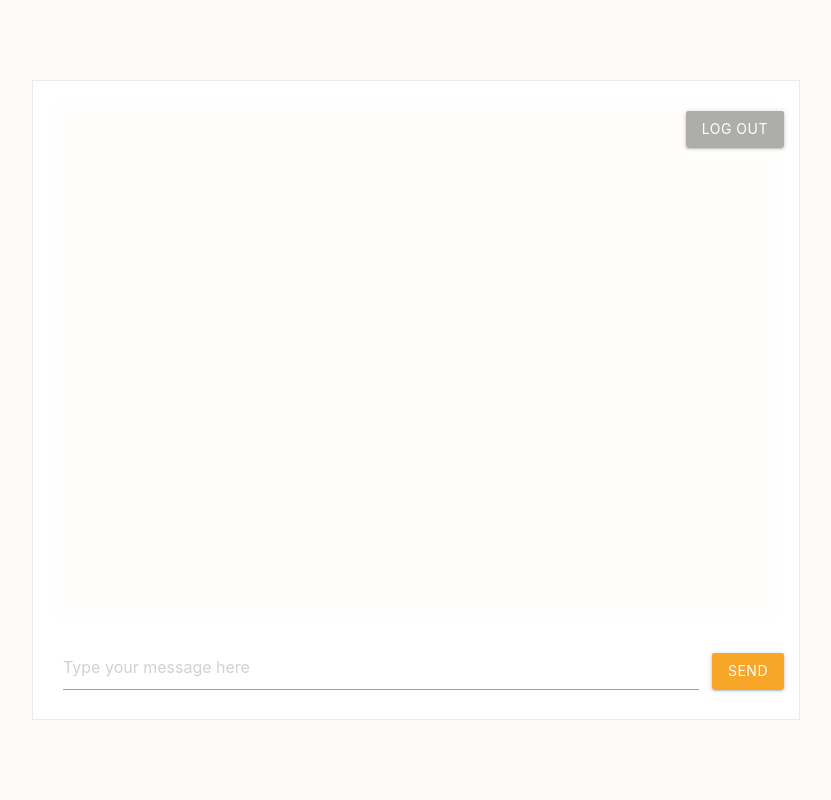
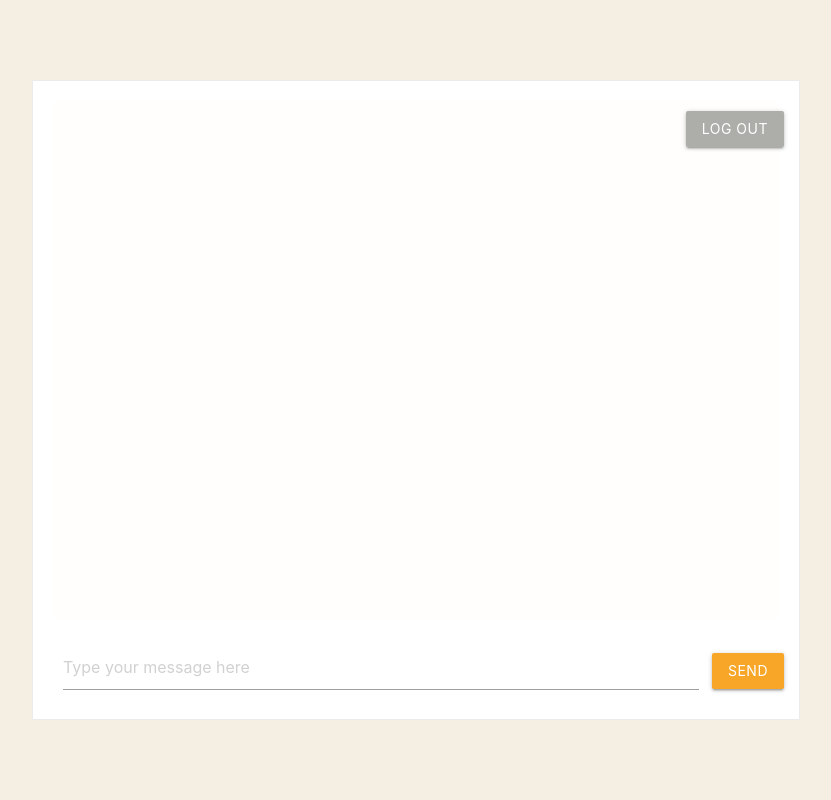
Before and after one commit to Victor-Hsin/Message-Chat-Web-App, a Flask app: page /message-page in a window 1280 px wide. Shown: the whole page, without its empty margins (224-1055 px from the left). Run offline with Flask 2, Linux system fonts and the light colour scheme; the visitor is signed in with stand-in values (Sample User, id 1); data that the repository does not hold is empty.

Commit message:
changed background color

```diff
--- a/static/css/login.css
+++ b/static/css/login.css
@@ -10,7 +10,7 @@ main {
     flex-direction: column;
     justify-content: center;
     align-items: center;
-    background-color: #fcfbf9;
+    background-color: #f5efe3;
 }
 
 form {
--- a/static/css/messagePage.css
+++ b/static/css/messagePage.css
@@ -42,7 +42,7 @@ button {
     flex-direction: column;
     justify-content: center;
     align-items: center;
-    background-color: #fcfbf9;
+    background-color: #f5efe3;
 }
 
 #message-board {
```
